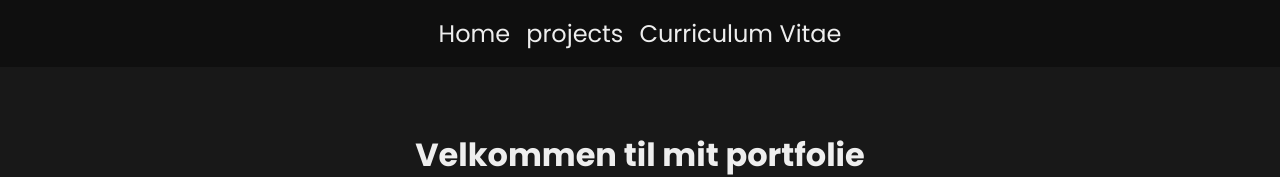
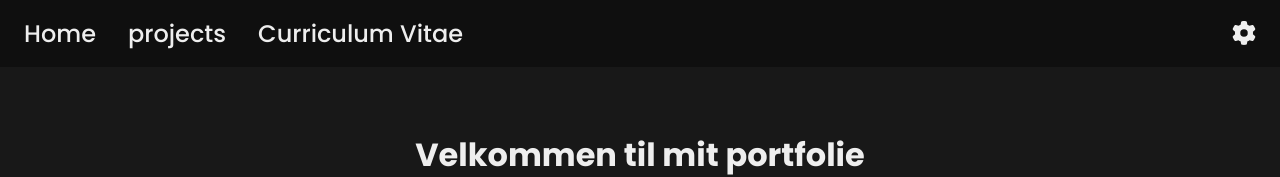
Before and after one commit to LolerSwager/portfolie-2023-react, a React (Create React App) app: page / in a window 1280 px wide. Shown: the top 177 px of the page. Built offline with nearby package versions, Linux system fonts and the light colour scheme; no server answers.

Commit message:
Header Layout update

```diff
--- a/src/Components/Header/Header.jsx
+++ b/src/Components/Header/Header.jsx
@@ -1,12 +1,17 @@
 import { Link } from "react-router-dom"
 import { styled } from "styled-components"
-import { FaEraser } from "react-icons/fa"
-import { RemoveLS } from "../../Hooks/useToLocalStorage"
+import { useState } from "react"
+import { faBars,faGear, faX } from '@fortawesome/free-solid-svg-icons';
+import { FontAwesomeIcon } from "@fortawesome/react-fontawesome"
 
 export default function Header() {
+    const [menuState, setMenuState] = useState(false)
     return (
         <StyledHeader>
             <nav>
+                <span className="burgerMenu" onClick={() => setMenuState(!menuState)}>
+                    {menuState ? <FontAwesomeIcon icon={faX} /> : <FontAwesomeIcon icon={faBars} />}
+                </span>
                 <ul>
                     <li>
                         <Link to="/">Home</Link>
@@ -18,6 +23,9 @@ export default function Header() {
                         <Link to="cv">Curriculum Vitae</Link>
                     </li>
                 </ul>
+                <Link to="settings" className="settingsIcon">
+                    <FontAwesomeIcon icon={faGear} />
+                </Link>
             </nav>
         </StyledHeader>
     )
@@ -25,20 +33,85 @@ export default function Header() {
 
 const StyledHeader = styled.header`
     background-color: #0f0f0f;
+    font-size: 1.5rem;
+    padding: .5rem;
     nav {
         display: flex;
-        justify-content: center;
+        justify-content: space-between;
         align-items: center;
+        max-width: 100%;
+        margin: auto;
+        .burgerMenu{
+            display: none;
+            padding: .5rem 1rem;
+        }
+        .settingsIcon{
+            padding: .5rem 1rem;
+            border-radius: var(--borderRadius);
+            color: #eeeeee;
+            text-decoration: none;
+            &:hover{
+                background-color: var(--wrapperColor);
+                fill: var(--activeColor);
+            }
+        }
         ul {
             display: flex;
             justify-content: center;
             align-items: center;
-            flex-wrap: wrap;
+            li {
+                list-style: none;
+                font-weight: 500;
+                a{
+                    padding: .5rem 1rem;
+                    border-radius: var(--borderRadius);
+                    color: #eeeeee;
+                    text-decoration: none;
+                    &:hover{
+                        color: var(--activeColor);
+                    }
+                }
+            }
+        }
+    }
+`
+
+/* const StyledHeader = styled.header`
+    background-color: #0f0f0f;
+    position: relative;
+    span{
+        position: fixed;
+        top: 0;
+        right: 0;
+        z-index: 1;
+        font-size: 3rem;
+        margin: 2rem 2.5rem;
+        cursor: pointer;
+        &:hover{
+            color: var(--activeColor);
+        }
+    }
+    nav {
+        background-color: inherit;
+        display: flex;
+        justify-content: center;
+        align-items: center;
+        position: fixed;
+        height: 100vh;
+        width: 100vw;
+        z-index: 1;
+        overflow: hidden;
+        font-size: 2rem;
+        ul {
+            display: flex;
+            justify-content: center;
+            align-items: center;
+            flex-direction: column;
             gap: 1rem;
             margin: 1rem;
             li {
                 list-style: none;
-                font-size: 1.5rem;
+                font-size: 1.5em;
                 font-weight: 400;
                 a {
                     color: #eeeeee;
@@ -49,26 +122,5 @@ const StyledHeader = styled.header`
                 }
             }
         }
-        button {
-            display: inline-flex;
-            gap: 0.5rem;
-            align-items: center;
-            background-color: #0f0f0f;
-            border: none;
-            padding: 0.5rem;
-            font-size: 1.4rem;
-            p {
-                font-size: 0.9rem;
-            }
-            &  * {
-                fill: var(--activeColor);
-            }
-            &:hover {
-                background-color: var(--activeColor);
-                * {
-                    fill: var(--fontColor);
-                }
-            }
-        }
     }
-`
+` */
```
